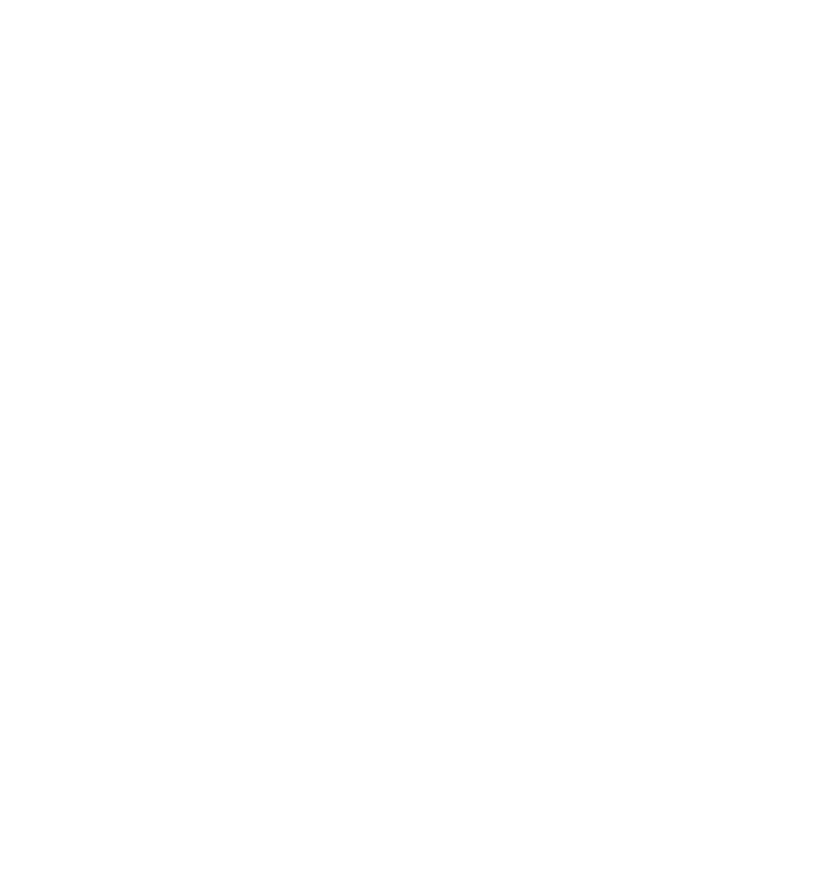
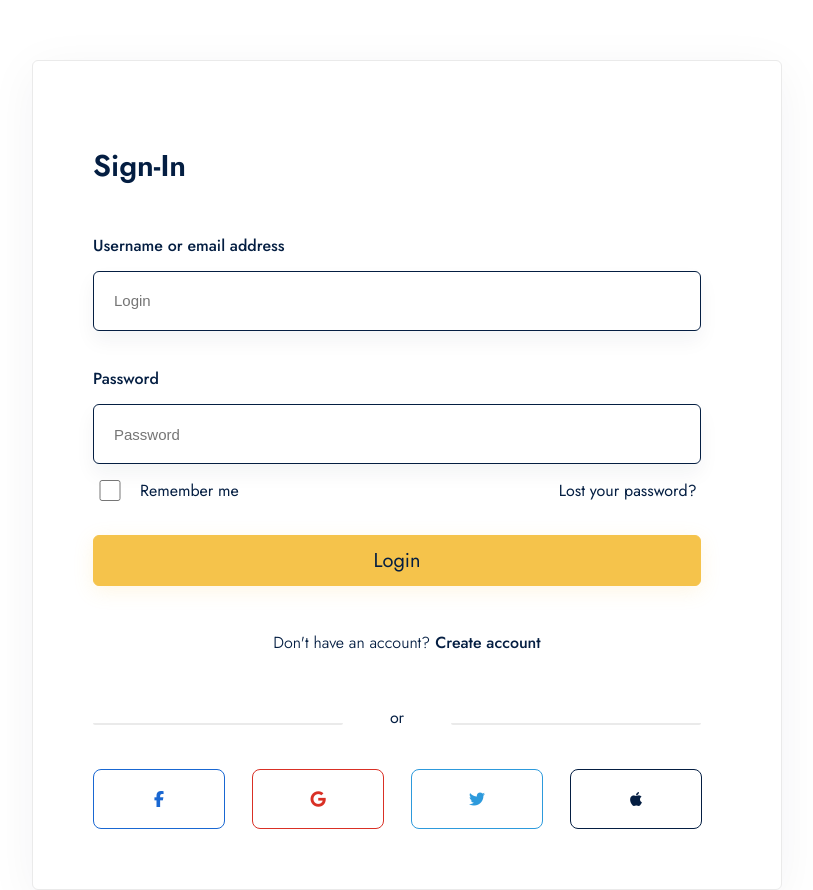
Before and after one commit to maruf1296/zenmart, a plain HTML site: page other/login.html in a window 1280 px wide. Shown: the whole page, without its empty margins (233-1046 px from the left). Before the commit the page ends 800 px from the top, so only its background shows below. Drawn offline with Linux system fonts and the light colour scheme; files that its build step writes are made by us from their sources; a web font is replaced by a local one.

Commit message:
feat: completed login page view

```diff
--- a/other/login.html
+++ b/other/login.html
@@ -0,0 +1,62 @@
+<!DOCTYPE html>
+<html lang="en">
+<head>
+    <meta charset="UTF-8" />
+    <meta name="viewport" content="width=device-width, initial-scale=1.0" />
+    <title>Zenmart</title>
+    <link rel="stylesheet" href="./public/css/command.css" />
+    <link rel="preconnect" href="https://fonts.googleapis.com">
+<link rel="preconnect" href="https://fonts.gstatic.com" crossorigin>
+<link href="https://fonts.googleapis.com/css2?family=Bona+Nova+SC:ital,wght@0,400;0,700;1,400&family=Dancing+Script:wght@400..700&family=Jost:ital,wght@0,100..900;1,100..900&family=Roboto:ital,wght@0,100..900;1,100..900&display=swap" rel="stylesheet">
+<link rel="stylesheet" href="https://cdnjs.cloudflare.com/ajax/libs/font-awesome/6.7.2/css/all.min.css" integrity="sha512-Evv84Mr4kqVGRNSgIGL/F/aIDqQb7xQ2vcrdIwxfjThSH8CSR7PBEakCr51Ck+w+/U6swU2Im1vVX0SVk9ABhg==" crossorigin="anonymous" referrerpolicy="no-referrer" />
+        <!-- -------------CSS LINK----------- -->
+    <link rel="stylesheet" href="../public/css/command.css"/>
+    <link rel="stylesheet" href="../public/css/login.css"/>
+    <link rel="stylesheet" href="https://cdnjs.cloudflare.com/ajax/libs/font-awesome/6.7.2/css/all.min.css">
+</head>
+<body>
+<div class="container">
+    <div class="login_box">
+        <h2>Sign-In</h2>
+        <div class="input">
+            <label for="login">Username or email address <br></label>
+            <input type="text" placeholder="Login" id="login" name="login">
+        </div>
+        <div class="input">
+            <label for="login">Password <br></label>
+            <input type="text" placeholder="Password" id="login" name="login">
+        </div>
+        <div class="checkbox">
+            <input type="checkbox" id="save">
+            <label for="save">Remember me</label>
+            <span>Lost your password?</span>
+        </div>
+        <div class="input_login">
+            <span>Login</span>
+        </div>
+        <div class="create_account">
+            <span>Don't have an account?</span>
+            <strong>Create account</strong>
+        </div>
+        <div class="line_box">
+            <div class="line"></div>
+            <span>or</span>
+            <div class="line"></div>
+        </div>
+        <div class="social_box">
+            <div class="facebook">
+                <i class="fa-brands fa-facebook-f" style="color: rgb(25, 103, 210);"></i>
+            </div>
+            <div class="google">
+                <i class="fa-brands fa-google" style="color: rgb(217, 48, 37);"></i>
+            </div>
+            <div class="twitter">
+                <i class="fa-brands fa-twitter" style="color: rgb(45, 154, 220);"></i>
+            </div>
+            <div class="apple">
+                <i class="fa-brands fa-apple" style="color: rgb(4, 30, 66);"></i>
+            </div>
+        </div>
+    </div>
+</div>
+</body>
--- /dev/null
+++ b/public/css/login.css
@@ -0,0 +1,249 @@
+.container {
+    width: auto;
+    height: auto;
+    display: flex;
+    flex-direction: column;
+    justify-content: center;
+    align-items: center;
+
+}
+
+.container .login_box {
+    margin-top: 60px;
+    padding: 60px;
+
+    width: 750px;
+    height: 830px;
+
+    display: flex;
+    flex-direction: column;
+
+    box-sizing: border-box;
+    border: 1px solid rgb(234, 234, 234);
+    border-radius: 6px;
+    box-shadow: 0px 10px 50px 0px rgba(4, 30, 66, 0.05);
+    background: rgb(255, 255, 255);
+}
+
+.container .login_box h2 {
+    font-family: Jost;
+    font-size: 30px;
+    font-weight:600;
+    line-height: 40px;
+
+    color: rgb(4, 30, 66);
+}
+
+.container .login_box .input {
+    margin-top: 20px;
+
+    width: 608px;
+    height: 116px;
+}
+
+.container .login_box .input label {
+    font-family: Jost;
+    font-size: 16px;
+    font-weight: 500;
+    line-height: 30px;
+
+    color: rgb(4, 30, 66);
+}
+
+.container .login_box .input input {
+    margin-top: 10px;
+    padding-left: 20px;
+
+    width: 608px;
+    height: 60px;
+
+    font-size: 15px;
+    box-sizing: border-box;
+    border: 1px solid rgb(4, 30, 66);
+    border-radius: 6px;
+    box-shadow: 0px 10px 20px 0px rgba(4, 30, 66, 0.05);
+    background: rgb(255, 255, 255);
+}
+
+.container .login_box .checkbox {
+    width: 750px;
+    height: auto;
+
+    display: flex;
+
+    box-sizing: border-box;
+    font-family: Jost;
+    font-size: 16px;
+    font-weight: 400;
+    line-height: 28px;
+
+    color: rgb(4, 30, 66);
+}
+
+.container .login_box .checkbox input {
+    margin-right: 17px;
+
+    width: 26px;
+    height: 21px;
+
+    box-sizing: border-box;
+    border: 1px solid rgb(4, 30, 66);
+    border-radius: 4px;
+    cursor: pointer;
+}
+
+.container .login_box .checkbox span {
+    margin-left: 320px;
+    cursor: pointer;
+}
+
+.container .login_box .input_login {
+    margin-top: 30px;
+
+    width: 608px;
+    height: 52px;
+
+    display: flex;
+    justify-content: center;
+    align-items: center;
+
+    cursor: pointer;
+    box-sizing: border-box;
+    border: 1px solid rgb(245, 195, 75);
+    border-radius: 6px;
+    box-shadow: 0px 5px 20px 0px rgba(245, 195, 75, 0.15);
+    background: rgb(245, 195, 75);
+
+    font-family: Jost;
+    font-size: 20px;
+    font-weight: 400;
+    line-height: 22px;
+
+    color: rgb(4, 30, 66);
+}
+
+.container .login_box .create_account {
+    margin-top: 43px;
+
+    display: flex;
+    justify-content: center;
+
+    font-family: Jost;
+    font-size: 16px;
+    font-weight: 350;
+    line-height: 28px;
+
+    color: rgb(4, 30, 66);
+}
+
+.container .login_box .create_account strong {
+    margin-left: 5px;
+
+    cursor: pointer;
+    font-family: Jost;
+    font-size: 16px;
+    font-weight: 500;
+    line-height: 28px;
+
+    color: rgb(4, 30, 66);
+}
+
+.container .login_box .line_box {
+    margin-top: 35px;
+
+    width: 608px;
+    height: 53px;
+
+    display: flex;
+    justify-content: space-between;
+    align-items: center;
+}
+
+.container .login_box .line_box .line {
+    margin-top: 10px;
+
+    width: 250px;
+    height: 2px;
+
+    border-bottom: 2px solid rgb(234, 234, 234);
+    border-radius: 8px;
+}
+
+.container .login_box .line_box span {
+    font-family: Jost;
+    font-size: 16px;
+    font-weight: 400;
+    line-height: 28px;
+
+    color: rgb(4, 30, 66);
+}
+
+.container .login_box .social_box {
+    margin-top: 25px;
+
+    width: 609px;
+    height: 60px;
+
+    display: flex;
+    justify-content: space-between;
+}
+
+.container .login_box .social_box .facebook {
+    width: 132px;
+    height: 60px;
+
+    cursor: pointer;
+    display: flex;
+    justify-content: center;
+    align-items: center;
+
+    box-sizing: border-box;
+    border: 1px solid rgb(25, 103, 210);
+    border-radius: 8px;
+    background: rgb(255, 255, 255);
+}
+
+.container .login_box .social_box .google {
+    width: 132px;
+    height: 60px;
+
+    cursor: pointer;
+    display: flex;
+    justify-content: center;
+    align-items: center;
+
+    box-sizing: border-box;
+    border: 1px solid rgb(217, 48, 37);
+    border-radius: 8px;
+    background: rgb(255, 255, 255);
+}
+
+.container .login_box .social_box .twitter {
+    width: 132px;
+    height: 60px;
+
+    cursor: pointer;
+    display: flex;
+    justify-content: center;
+    align-items: center;
+
+    box-sizing: border-box;
+    border: 1px solid rgb(45, 154, 220);
+    border-radius: 8px;
+    background: rgb(255, 255, 255);
+}
+
+.container .login_box .social_box .apple {
+    width: 132px;
+    height: 60px;
+
+    cursor: pointer;
+    display: flex;
+    justify-content: center;
+    align-items: center;
+
+    box-sizing: border-box;
+    border: 1px solid rgb(4, 30, 66);
+    border-radius: 8px;
+    background: rgb(255, 255, 255);
+}
```
Also changed, not shown: other/contact.html (+1 -0 lines).
